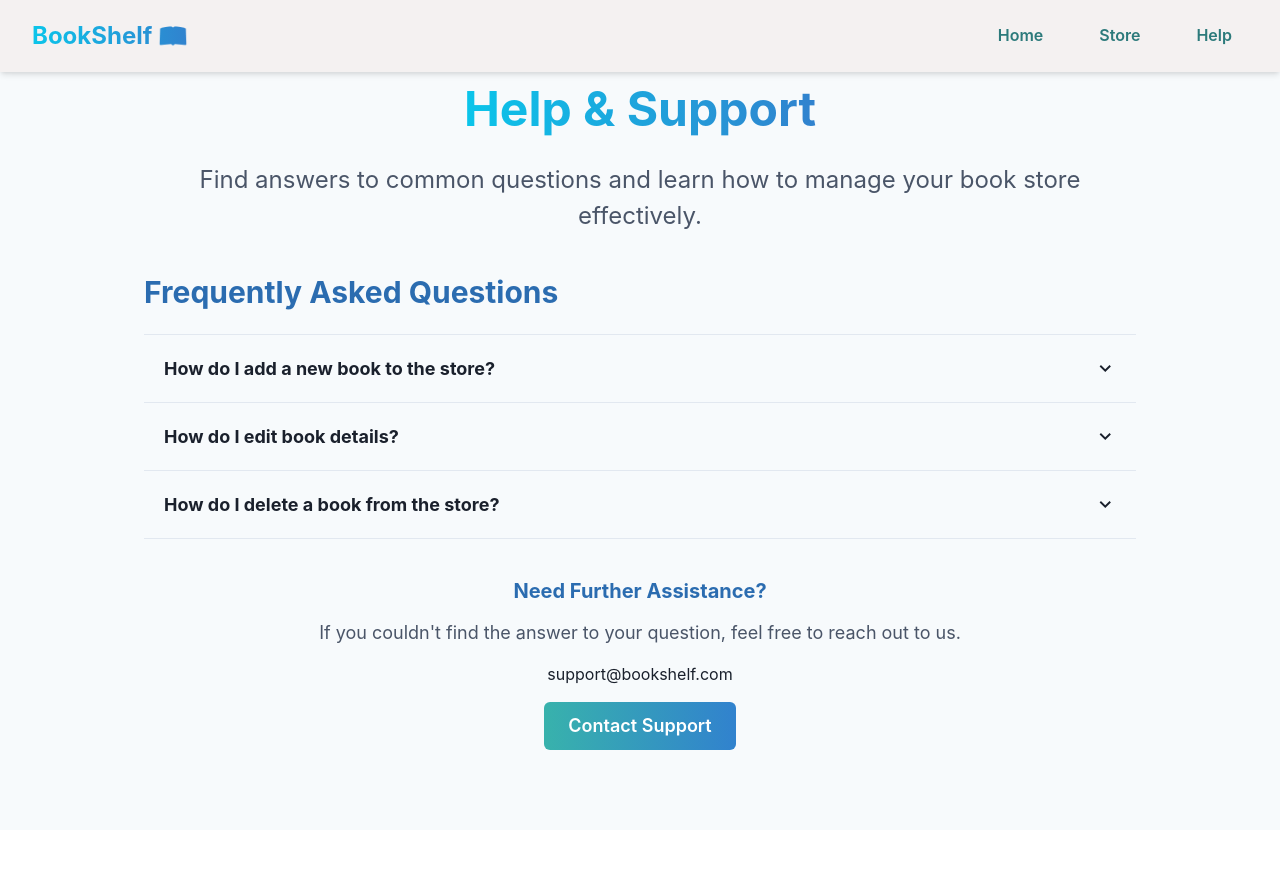
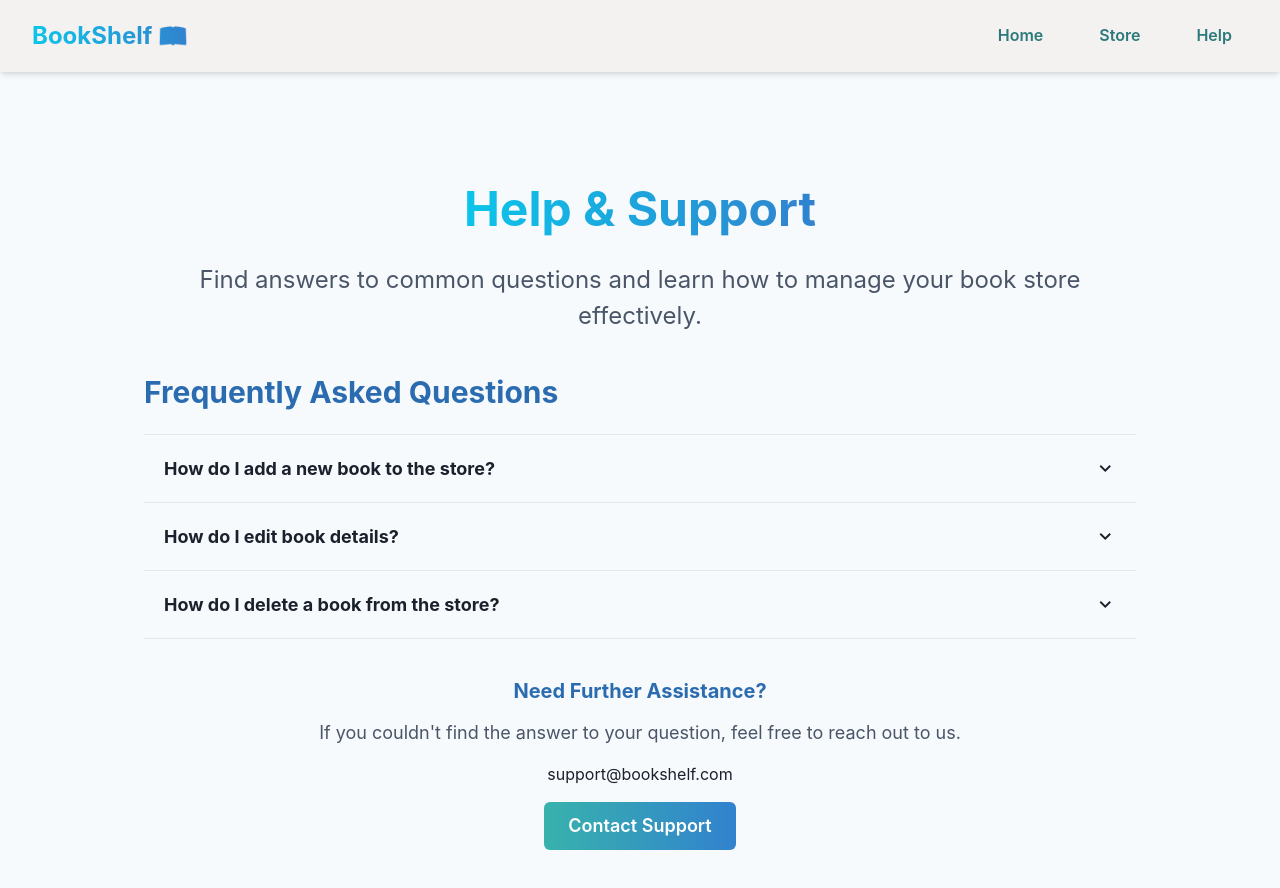
Before and after one commit to TheekshaRathnayaka/Admin-Book-Store, a React (Vite) app in the folder Admin-Store/frontend/: page /help in a window 1280 px wide. Shown: the top 888 px of the page. Before the commit the page ends 830 px from the top, so only its background shows below. Built offline with nearby package versions, Linux system fonts and the light colour scheme.

Commit message:
Complete project

```diff
--- a/Admin-Store/frontend/src/pages/HelpPage.jsx
+++ b/Admin-Store/frontend/src/pages/HelpPage.jsx
@@ -5,7 +5,7 @@ import { Link } from 'react-router-dom'
 
 const HelpPage = () => {
   return (
-    <Box bg="gray.50" minHeight="100vh" py={20} px={5}>
+    <Box bg="gray.50" minHeight="100vh" py={{ base: 24, md: 20 }} px={5} pt={{ base: "100px", md: "180px" }} >
       <MainNavbar />
       <Container maxW="container.lg">
         <VStack spacing={6} mb={10} textAlign="center">
```
